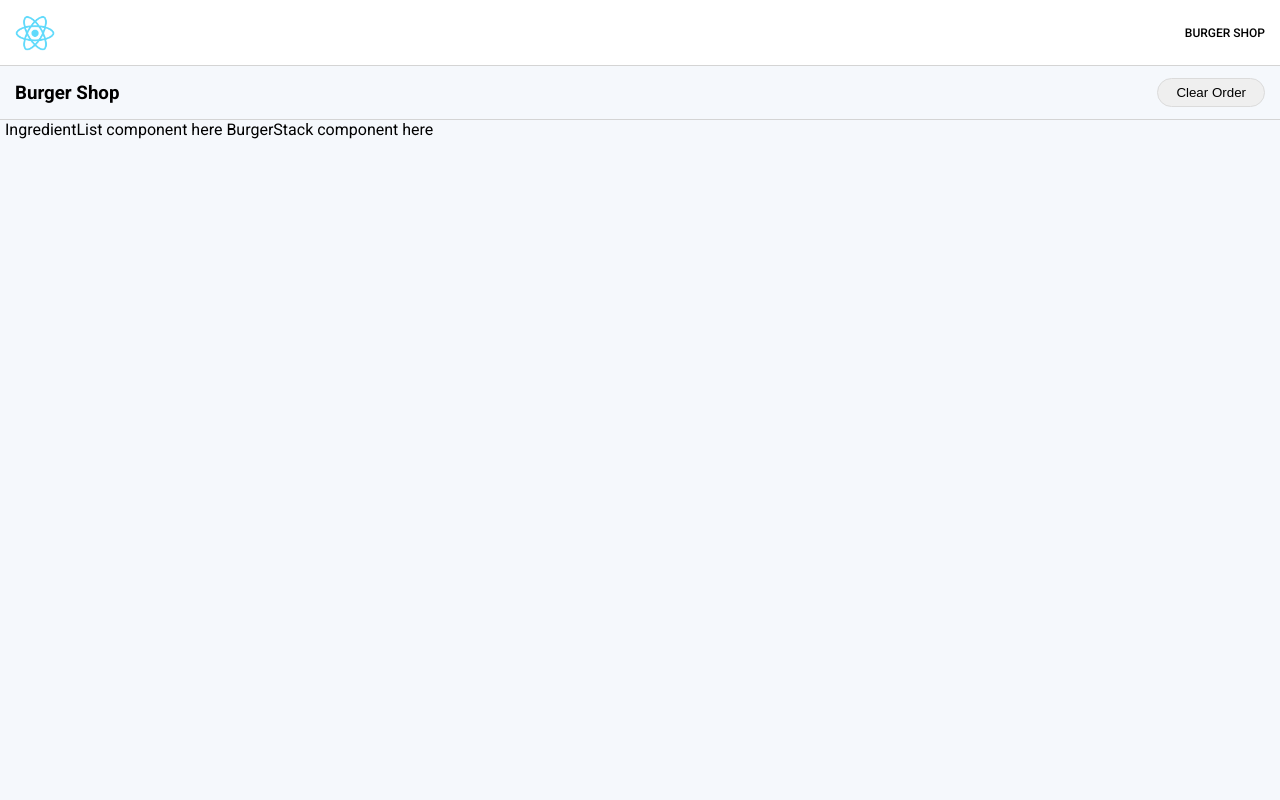
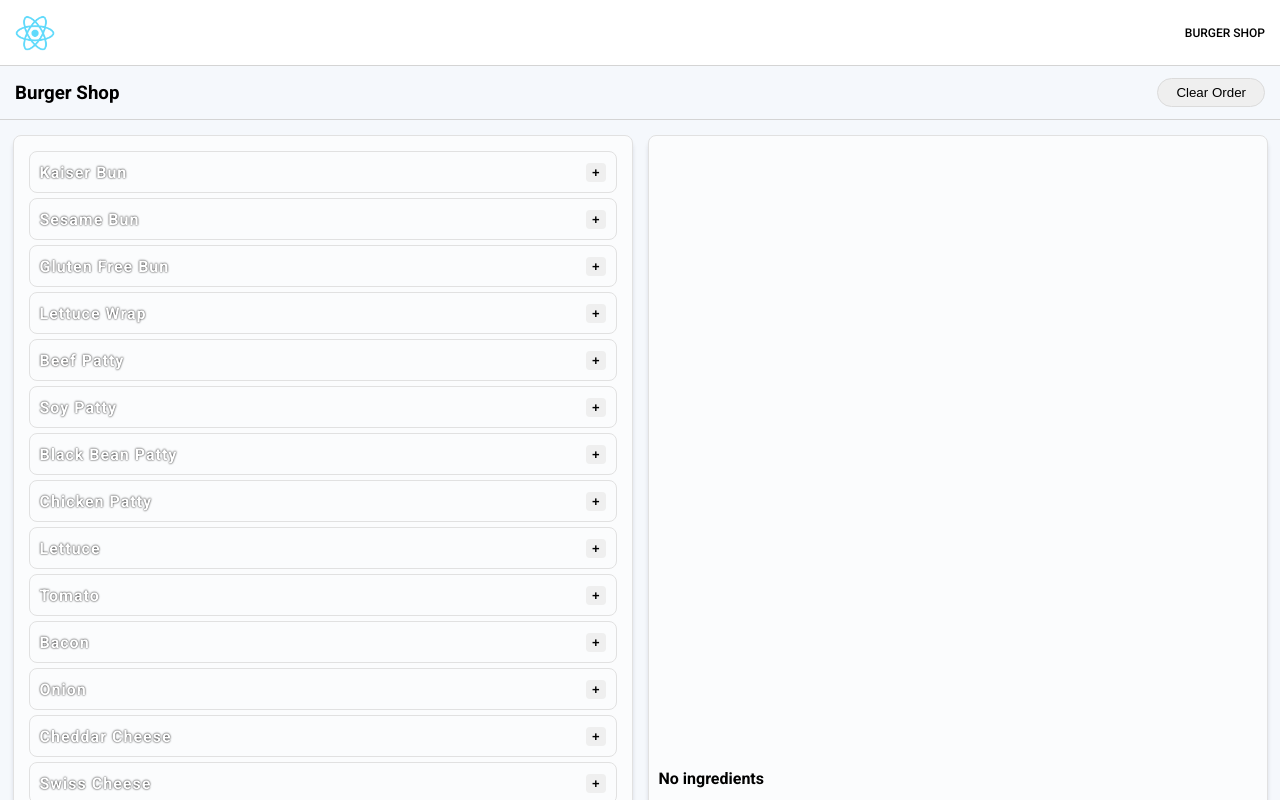
Before and after one commit to jhudson357/reactville-2-private, a React (Create React App) app: page /burgers in a window 1280 px wide. Built offline with nearby package versions, Linux system fonts and the light colour scheme; a web font is replaced by a local one.

Commit message:
display ingredient list and burger stack in burger shop

```diff
--- a/src/Components/BurgerShop/BurgerShop.jsx
+++ b/src/Components/BurgerShop/BurgerShop.jsx
@@ -1,9 +1,14 @@
 import '../../styles/burger.css'
+import IngredientList from './IngredientList'
+import BurgerStack from './BurgerStack'
+import { useState } from 'react'
 
 import { ingredients } from '../../data/burger-data'
 
 const BurgerShop = () => {
   console.log(ingredients)
+
+  const [stack, setStack] = useState([])
 
   return (
     <div className="burger-shop">
@@ -12,8 +17,8 @@ const BurgerShop = () => {
         <button>Clear Order</button>
       </nav>
       <section>
-        IngredientList component here
-        BurgerStack component here
+        <IngredientList ingredients={ingredients} />
+        <BurgerStack stack={stack}/>
       </section>
     </div>
   )
--- a/src/Components/BurgerShop/BurgerStack.jsx
+++ b/src/Components/BurgerShop/BurgerStack.jsx
@@ -1,8 +1,20 @@
+import { ingredients } from "../../data/burger-data"
+import Ingredient from "./Ingredient"
 
 const BurgerStack = (props) => {
   return (
     <ul className="burger-stack">
-      Use the map function and the Ingredient component here
+      {props.stack.length ?
+        props.stack.map((ingredient, idx) =>
+          <Ingredient
+            key={ingredients.name}
+            ingredient={ingredient}
+            idx={idx}
+          />
+        )
+        :
+        <h4>No ingredients</h4>
+      }
     </ul>
   )
 }
--- a/src/Components/BurgerShop/Ingredient.jsx
+++ b/src/Components/BurgerShop/Ingredient.jsx
@@ -2,9 +2,11 @@
 const Ingredient = (props) => {
 	return (
 		<li>
-			Name of ingredient here
-			<button>+</button>
-			<button>X</button>
+			{props.ingredient.name}
+			{props.isList
+				? <button>+</button>
+				: <button>X</button>
+			}
 		</li>
 	)
 }
--- a/src/Components/BurgerShop/IngredientList.jsx
+++ b/src/Components/BurgerShop/IngredientList.jsx
@@ -1,8 +1,15 @@
+import Ingredient from './Ingredient'
 
 const IngredientList = (props) => {
 	return (
 		<ul>
-			Use the map function and the Ingredient component here
+			{props.ingredients.map(ingredient =>
+				<Ingredient
+					key={ingredient.name}
+					ingredient={ingredient}
+					isList={true}
+				/>
+			)}
 		</ul>
 	)
 }
```
